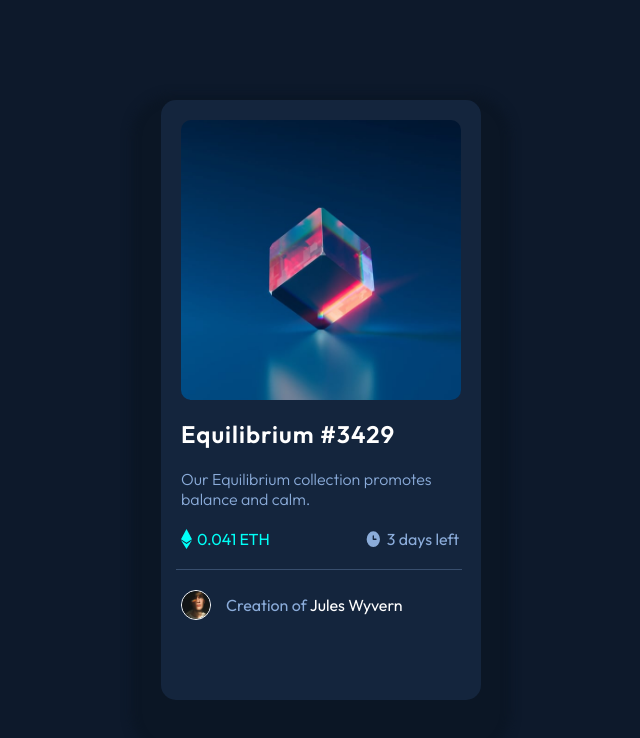
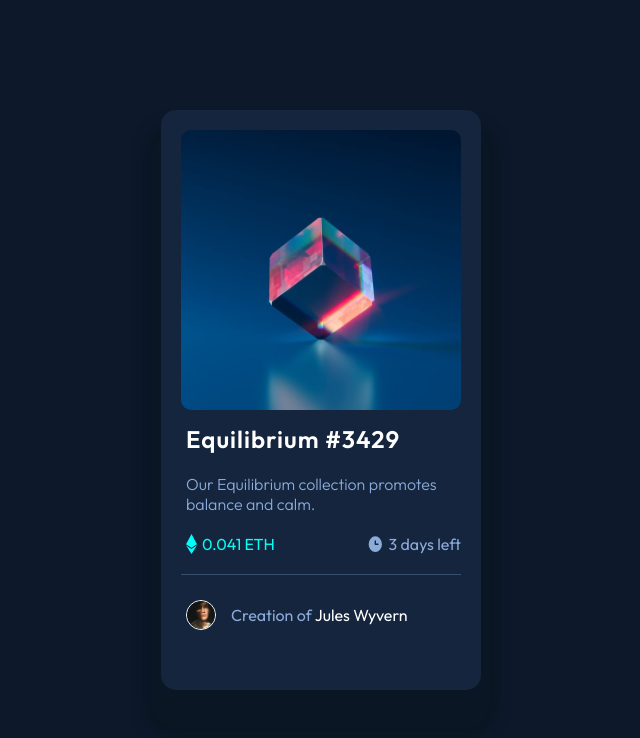
Before and after one commit to jullyanvpr/nft-preview-card-component-main, a plain HTML site: page index.html in a window 1280 px wide. Shown: the whole page, without its empty margins (319-959 px from the left). Drawn offline with Linux system fonts and the light colour scheme.

Commit message:
feat: layout and colors added

```diff
--- a/index.html
+++ b/index.html
@@ -8,12 +8,6 @@
   <link rel="stylesheet" href="styles.css">
 
   <title>Second Challenge</title>
-
-  <!-- Feel free to remove these styles or customise in your own stylesheet 👍 -->
-  <style>
-    .attribution { font-size: 11px; text-align: center; }
-    .attribution a { color: hsl(228, 45%, 44%); }
-  </style>
 </head>
 <body>
   <main class="main">
--- a/styles.css
+++ b/styles.css
@@ -18,21 +18,69 @@
 
 .background {
     width: 20rem;
-    height: 75%;
+    height: 72.5%;
     background-color: #14253d;
     border-radius: 15px;
     /* offset-x | offset-y | blur-radius | spread-radius | color */
-    box-shadow: 0px 25px 10px 30px #0b1625;
+    box-shadow: 0px 30px 10px 20px #0b1625;
 }
 
 .container {
     display: flex;
     flex-direction: column;
-    padding: 15px;
+    padding: 20px;
 }
 
 .container__image {
-    padding: 5px;
+    position: relative;
+    cursor: pointer;
+}
+
+@keyframes transicaoImagem {
+    from {
+        opacity: 0;
+    }
+    to {
+        opacity: .7;
+    }
+}
+
+@keyframes transicaoIcone {
+    from {
+        opacity: 0;
+    }
+    to {
+        opacity: 1;
+    }
+}
+
+.container__image:before {
+    animation: transicaoImagem .3s;
+}
+
+.container__image:after {
+    animation: transicaoIcone .3s;
+}
+
+.container__image:hover:before {
+    background-color: #00fff7;
+    border-radius: 10px;
+    content:"";
+    opacity: .7;
+    position: absolute;
+    left: 0;
+    top: 0;
+    width: 280px;
+    height: 280px;
+}
+
+.container__image:hover:after {
+    content: url(./images/icon-view.svg);
+    position: absolute;
+    left: calc(50% - (48px / 2));
+    top: calc(50% - (48px / 2));
+    width: 48px;
+    height: 48px;
 }
 
 .container__image__item {
@@ -46,6 +94,11 @@
     font-size: 1rem;
     font-weight: 600;
     letter-spacing: 1px;
+    transition: .3s;
+}
+
+.container__header:hover{
+    color: #00fff7;
 }
 
 .container__text {
@@ -57,7 +110,7 @@
 
 .container__ethAndDate {
     display: flex;
-    gap: 30%;
+    justify-content: space-between;
     padding: 0 0 20px;
 }
 
@@ -76,6 +129,7 @@
 
 .container__ethAndDate__date {
     display: flex;
+    justify-content: flex-end;
     width: 40%;
 }
 
@@ -87,10 +141,10 @@
 
 .container__line {
     height: 1px;
-    width: 98.5%;
+    width: 100%;
     opacity: .3;
     background-color: #8bacda;
-    margin: 0 0 20px;
+    margin: 0 0 25px;
 }
 
 .container__picAndText {
@@ -114,4 +168,9 @@
 
 .container__picAndText__julesWyvern {
     color: white;
+    transition: .3s;
 }
+
+.container__picAndText__julesWyvern:hover {
+    color: #00fff7;
+}
```
